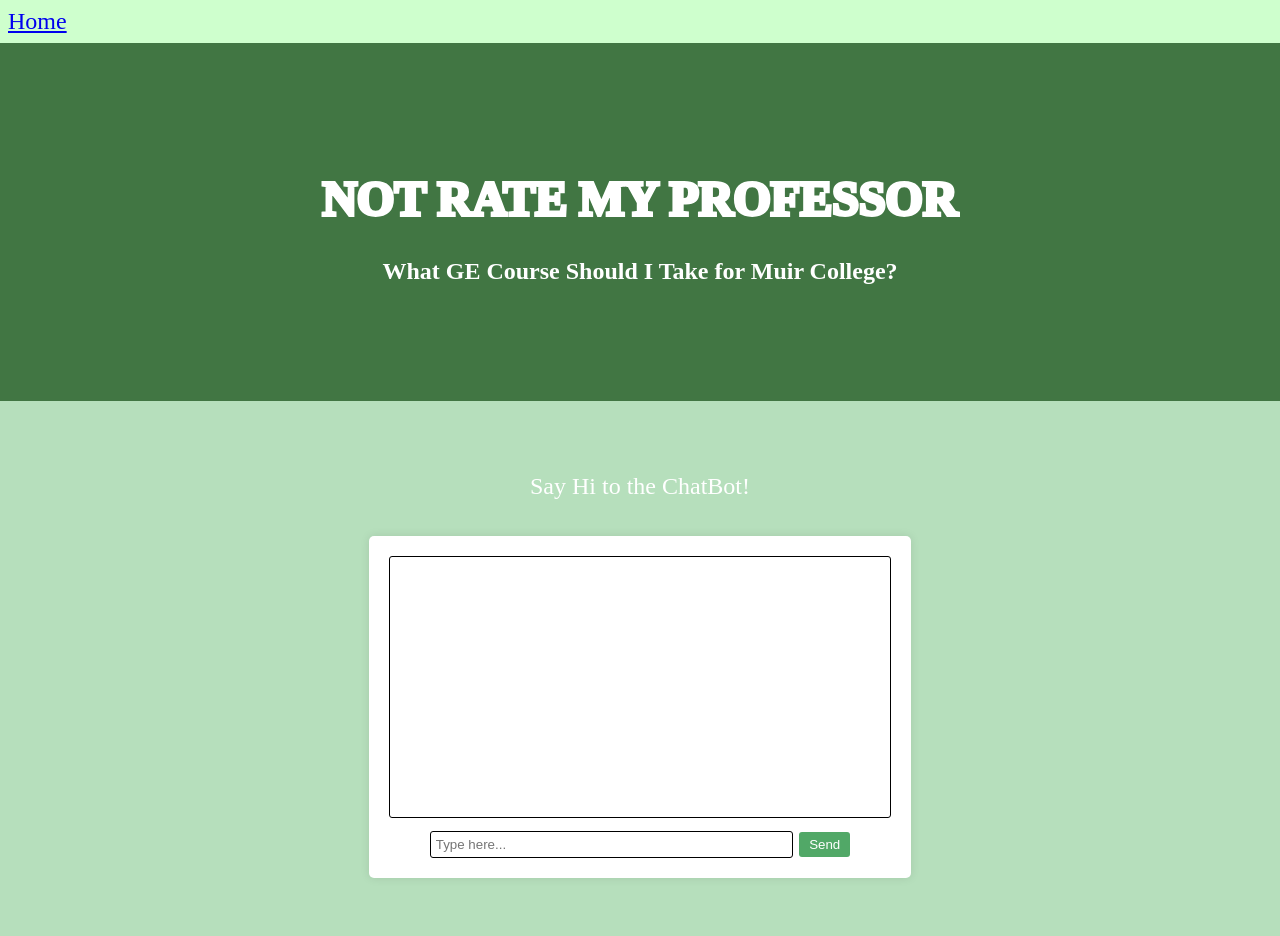
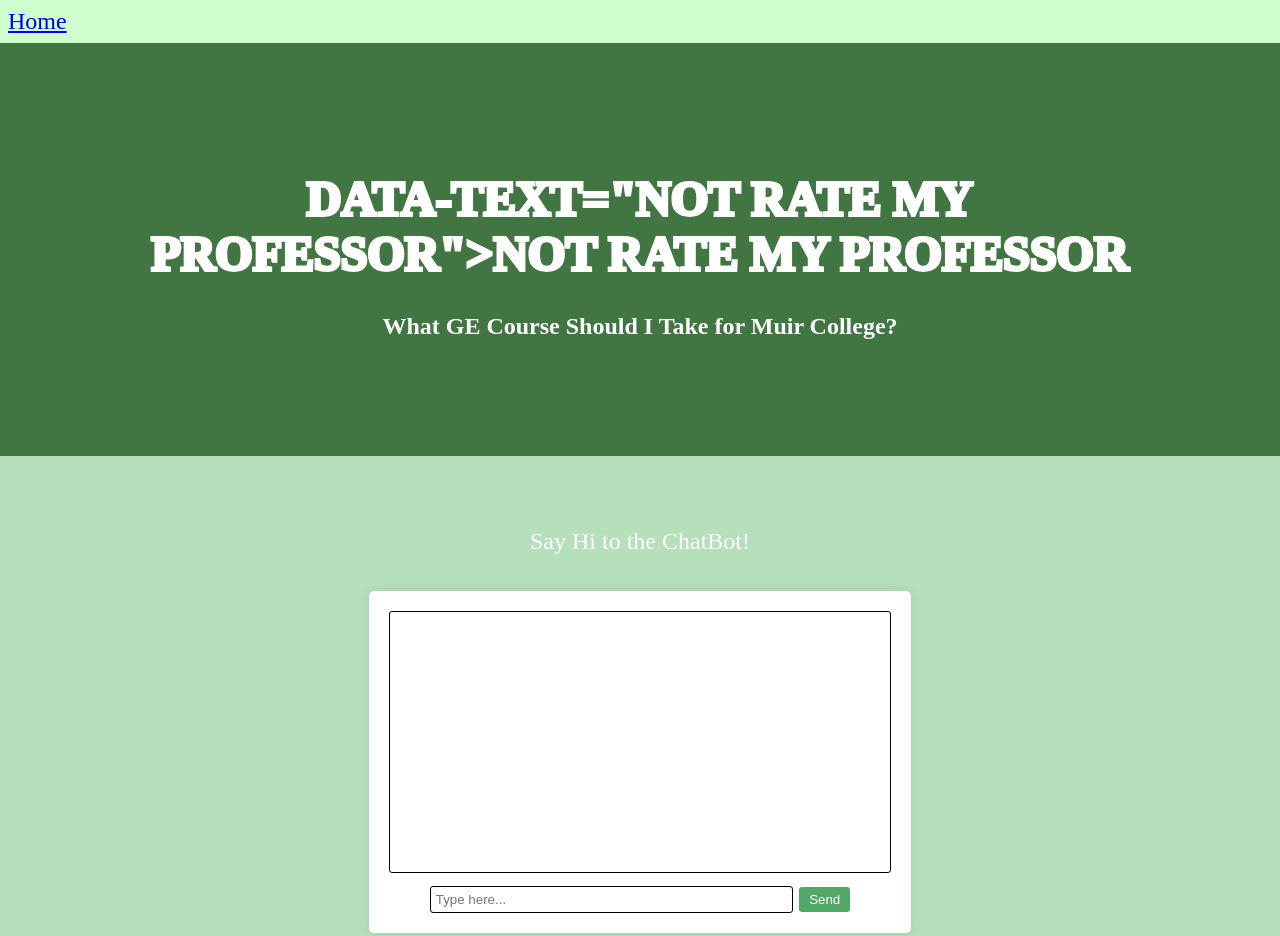
Before and after one commit to nora-zajzon/WICSpringProject, a plain HTML site: page index.html in a window 1280 px wide. Shown: the top 936 px of the page. Drawn offline with Linux system fonts and the light colour scheme; a web font is replaced by a local one.

Commit message:
Update index.html

```diff
--- a/index.html
+++ b/index.html
@@ -15,7 +15,7 @@
             </nav>
 
         <header>
-            <h1>Not Rate My Professor</h1>
+            <h1>data-text="Not Rate My Professor">Not Rate My Professor</h1>
 
                 <h2>What GE Course Should I Take for Muir College?</h2>
         </header>
```
